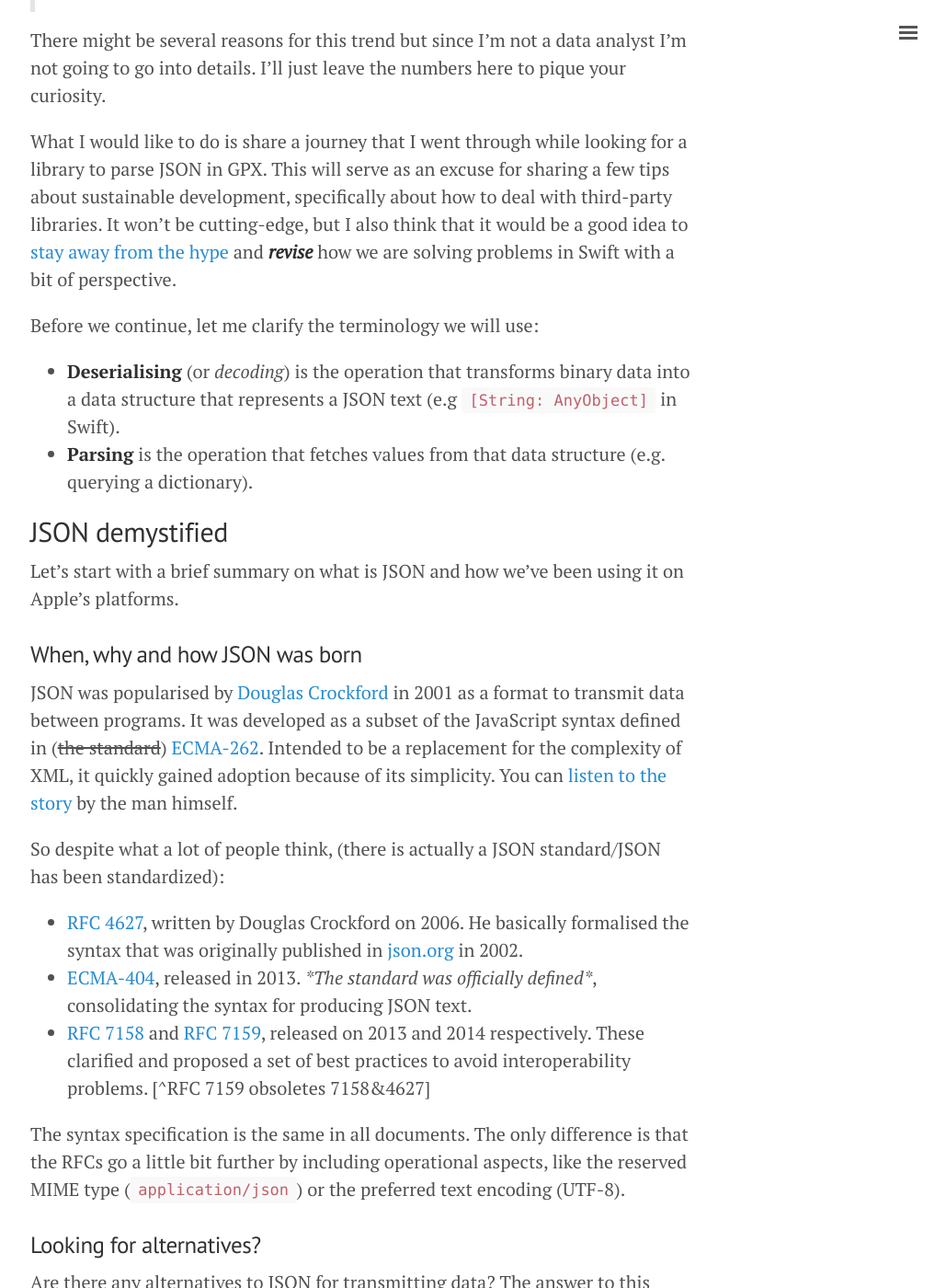
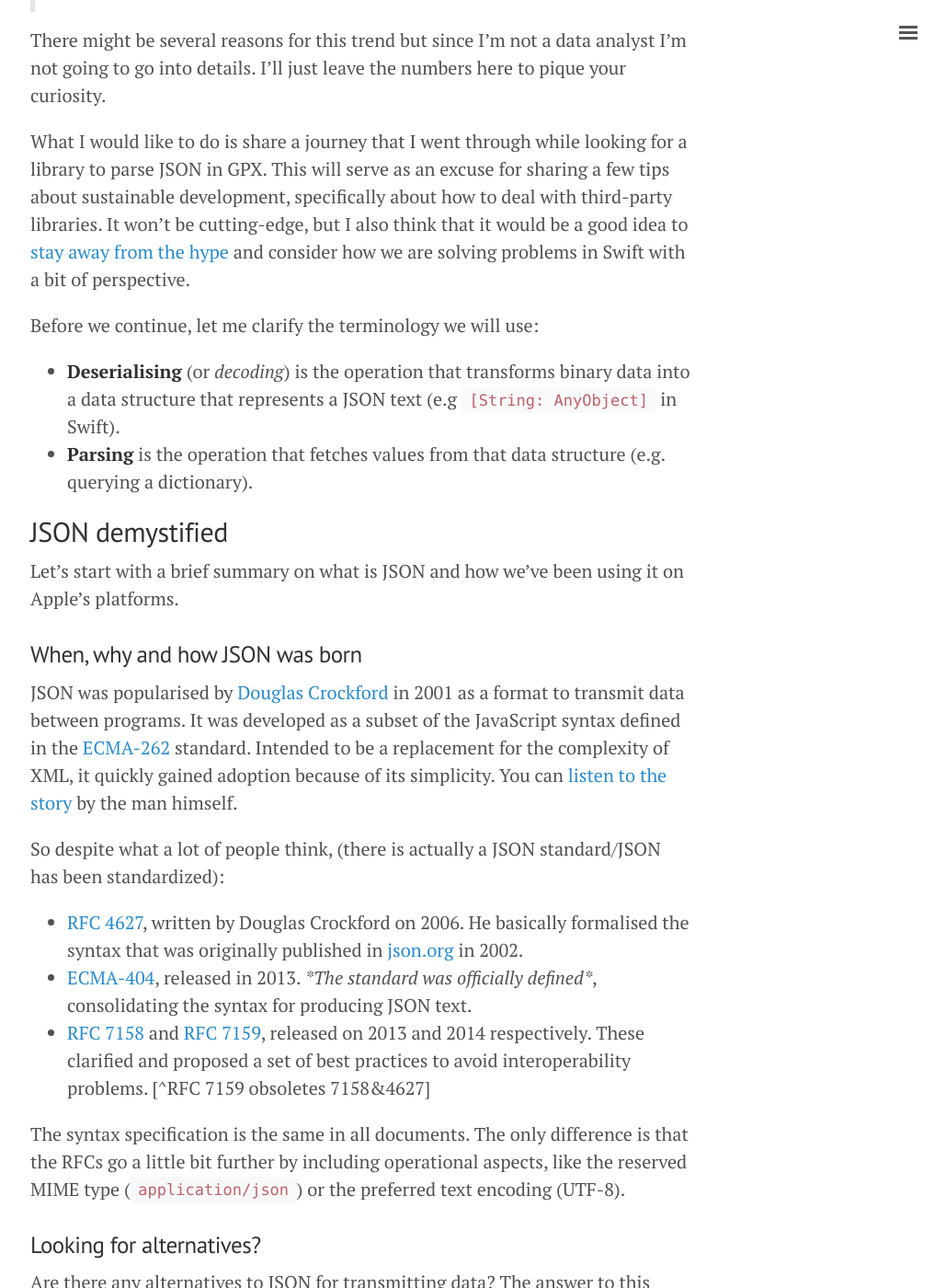
Before and after one commit to elitalon/elitalon.github.io, a Jekyll site: the page built from _posts/2016-07-23-what-nobody-will-tell-you-about-json.md, in a window 1280 px wide and 1400 px high, scrolled down 1109 px. Shown: the whole window at 92% size, without its empty margins (247-1276 px from the left). Built offline with Jekyll 4.4.1, drawn with Linux system fonts in a browser that asks for light colours; some of the changed text lies outside the part shown.

Commit message:
Tweaking

```diff
--- a/_posts/2016-07-23-what-nobody-will-tell-you-about-json.md
+++ b/_posts/2016-07-23-what-nobody-will-tell-you-about-json.md
@@ -24,7 +24,7 @@ If you do the math, it means that for every three Objective-C libraries there ar
 
 There might be several reasons for this trend but since I'm not a data analyst I'm not going to go into details. I'll just leave the numbers here to pique your curiosity.
 
-What I would like to do is share a journey that I went through while looking for a library to parse JSON in GPX. This will serve as an excuse for sharing a few tips about sustainable development, specifically about how to deal with third-party libraries. It won’t be cutting-edge, but I also think that it would be a good idea to [stay away from the hype](https://medium.freecodecamp.com/being-a-developer-after-40-3c5dd112210c) and _**revise**_ how we are solving problems in Swift with a bit of perspective.
+What I would like to do is share a journey that I went through while looking for a library to parse JSON in GPX. This will serve as an excuse for sharing a few tips about sustainable development, specifically about how to deal with third-party libraries. It won’t be cutting-edge, but I also think that it would be a good idea to [stay away from the hype](https://medium.freecodecamp.com/being-a-developer-after-40-3c5dd112210c) and consider how we are solving problems in Swift with a bit of perspective.
 
 Before we continue, let me clarify the terminology we will use:
 
@@ -36,7 +36,7 @@ Before we continue, let me clarify the terminology we will use:
 Let's start with a brief summary on what is JSON and how we’ve been using it on Apple's platforms.
 
 ### When, why and how JSON was born
-JSON was popularised by [Douglas Crockford](http://crockford.com) in 2001 as a format to transmit data between programs. It was developed as a subset of the JavaScript syntax defined in (~~the standard~~) [ECMA-262](http://www.ecma-international.org/publications/standards/Ecma-262.htm). Intended to be a replacement for the complexity of XML, it quickly gained adoption because of its simplicity. You can [listen to the story](https://www.youtube.com/watch?v=kc8BAR7SHJI) by the man himself.
+JSON was popularised by [Douglas Crockford](http://crockford.com) in 2001 as a format to transmit data between programs. It was developed as a subset of the JavaScript syntax defined in the [ECMA-262](http://www.ecma-international.org/publications/standards/Ecma-262.htm) standard. Intended to be a replacement for the complexity of XML, it quickly gained adoption because of its simplicity. You can [listen to the story](https://www.youtube.com/watch?v=kc8BAR7SHJI) by the man himself.
 
 So despite what a lot of people think, (there is actually a JSON standard/JSON has been standardized):
 
```
Also changed, not shown: other parts of _posts/2016-07-23-what-nobody-will-tell-you-about-json.md (+3 -3 lines).
